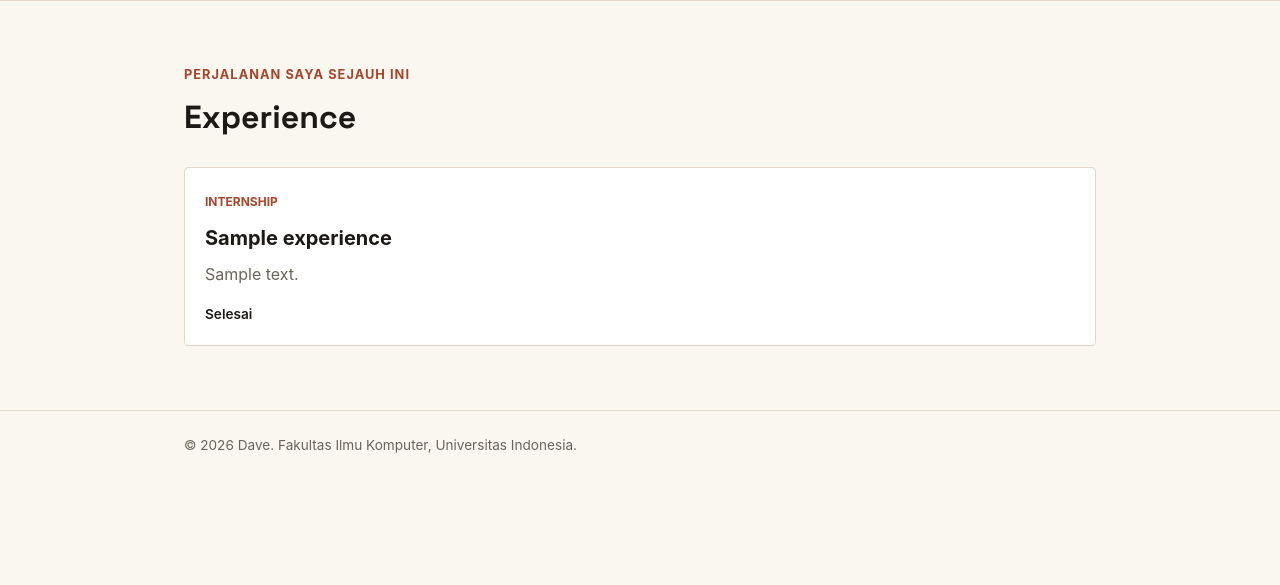
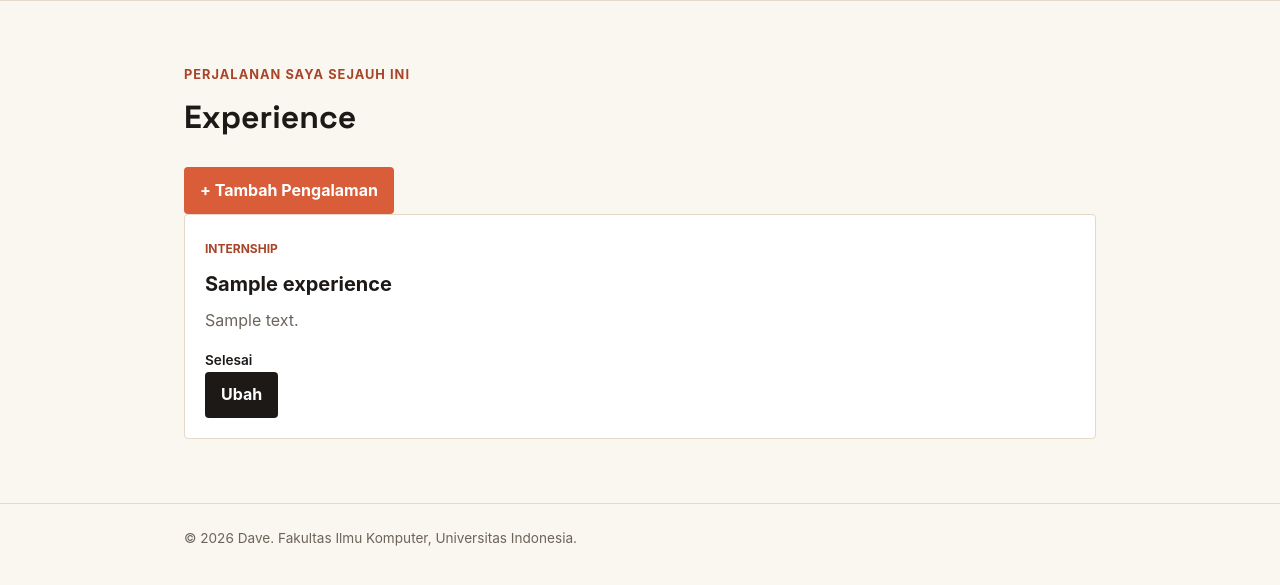
Before and after one commit to OkehBero/myportofolio, a Django app: page /experience/ in a window 1280 px wide. Shown: the part 74-659 px from the top of the page. Run offline with Django 5.2, Linux system fonts and the light colour scheme; tables that the repository leaves empty hold one stand-in row (values such as "Sample post"); some libraries are stand-ins or nearby versions.

Commit message:
me-refaktor experience.html

```diff
--- a/templates/experience.html
+++ b/templates/experience.html
@@ -1,15 +1,22 @@
-{% extends 'base.html' %}
+{% extends "base.html" %}
 
 {% block meta %}
-<title>Experience - {{ name }}</title>
+<title>Experience {{ name }}</title>
 {% endblock meta %}
 
 {% block content %}
 <main>
   <section class="experience-section" id="experience">
     <div class="container">
+      <div class="project-header">
+        <div>
           <p class="section-kicker">Perjalanan saya sejauh ini</p>
           <h1>Experience</h1>
+        </div>
+        <a href="{% url 'main:create_experience' %}" class="button project-add-button">
+          <span aria-hidden="true">+</span> Tambah Pengalaman
+        </a>
+      </div>
 
       <div class="experience-grid">
         {% for experience in experience_list %}
@@ -21,12 +28,18 @@
           <p class="experience-description">
             {{ experience.description }}
           </p>
-
           {% if experience.is_ongoing %}
             <p class="experience-status">Sedang berlangsung</p>
           {% else %}
             <p class="experience-status">Selesai</p>
           {% endif %}
+
+          <div class="project-card-actions">
+            <div class="project-actions">
+              <a href="{% url 'main:update_experience' experience.id %}" class="button button-secondary">Ubah</a>
+              {% include "components/experience_delete_modal.html" with experience=experience %}
+            </div>
+          </div>
         </article>
         {% empty %}
         <p class="empty-state">
```
Lines whose indentation alone changed are shown as unchanged.
